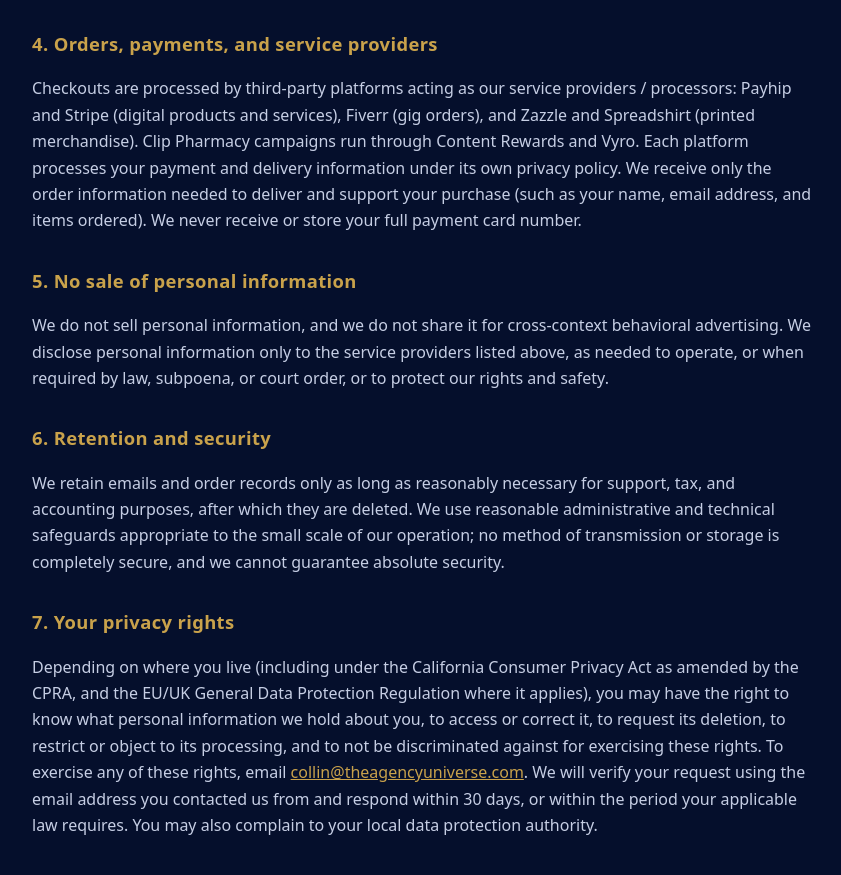
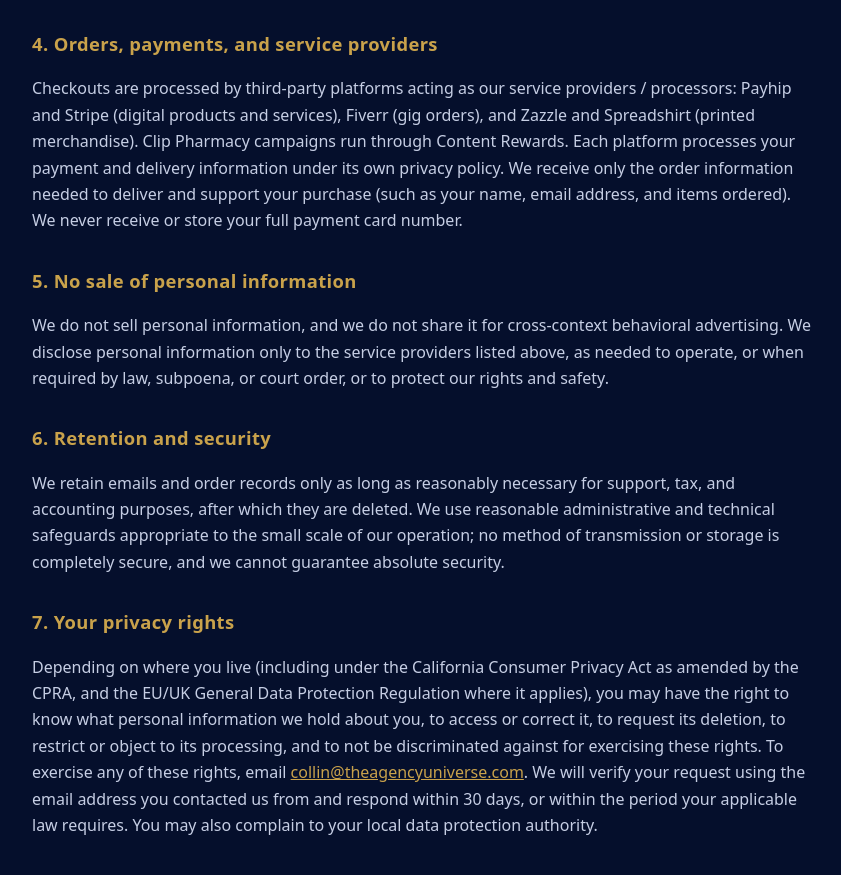
Before and after one commit to ycmxrrow/theagencyuniverse, a plain HTML site: page privacy.html in a window 1280 px wide. Shown: the part 948-1823 px from the top of the page, without its empty margins (218-1059 px from the left). Drawn offline with Linux system fonts and the light colour scheme.

Commit message:
Privacy: remove Vyro reference

```diff
--- a/privacy.html
+++ b/privacy.html
@@ -41,7 +41,7 @@ p,li{color:#C6CEE4}
 <h2>3. Information you send us</h2>
 <p>If you email, call, or message us, we receive the contact details and content you choose to send. We process it only to respond to you, provide the products or services you requested, and maintain normal business, tax, and accounting records. Our legal bases for this processing, where applicable, are performance of a contract with you, our legitimate business interests, and compliance with legal obligations.</p>
 <h2>4. Orders, payments, and service providers</h2>
-<p>Checkouts are processed by third-party platforms acting as our service providers / processors: Payhip and Stripe (digital products and services), Fiverr (gig orders), and Zazzle and Spreadshirt (printed merchandise). Clip Pharmacy campaigns run through Content Rewards and Vyro. Each platform processes your payment and delivery information under its own privacy policy. We receive only the order information needed to deliver and support your purchase (such as your name, email address, and items ordered). We never receive or store your full payment card number.</p>
+<p>Checkouts are processed by third-party platforms acting as our service providers / processors: Payhip and Stripe (digital products and services), Fiverr (gig orders), and Zazzle and Spreadshirt (printed merchandise). Clip Pharmacy campaigns run through Content Rewards. Each platform processes your payment and delivery information under its own privacy policy. We receive only the order information needed to deliver and support your purchase (such as your name, email address, and items ordered). We never receive or store your full payment card number.</p>
 <h2>5. No sale of personal information</h2>
 <p>We do not sell personal information, and we do not share it for cross-context behavioral advertising. We disclose personal information only to the service providers listed above, as needed to operate, or when required by law, subpoena, or court order, or to protect our rights and safety.</p>
 <h2>6. Retention and security</h2>
```
